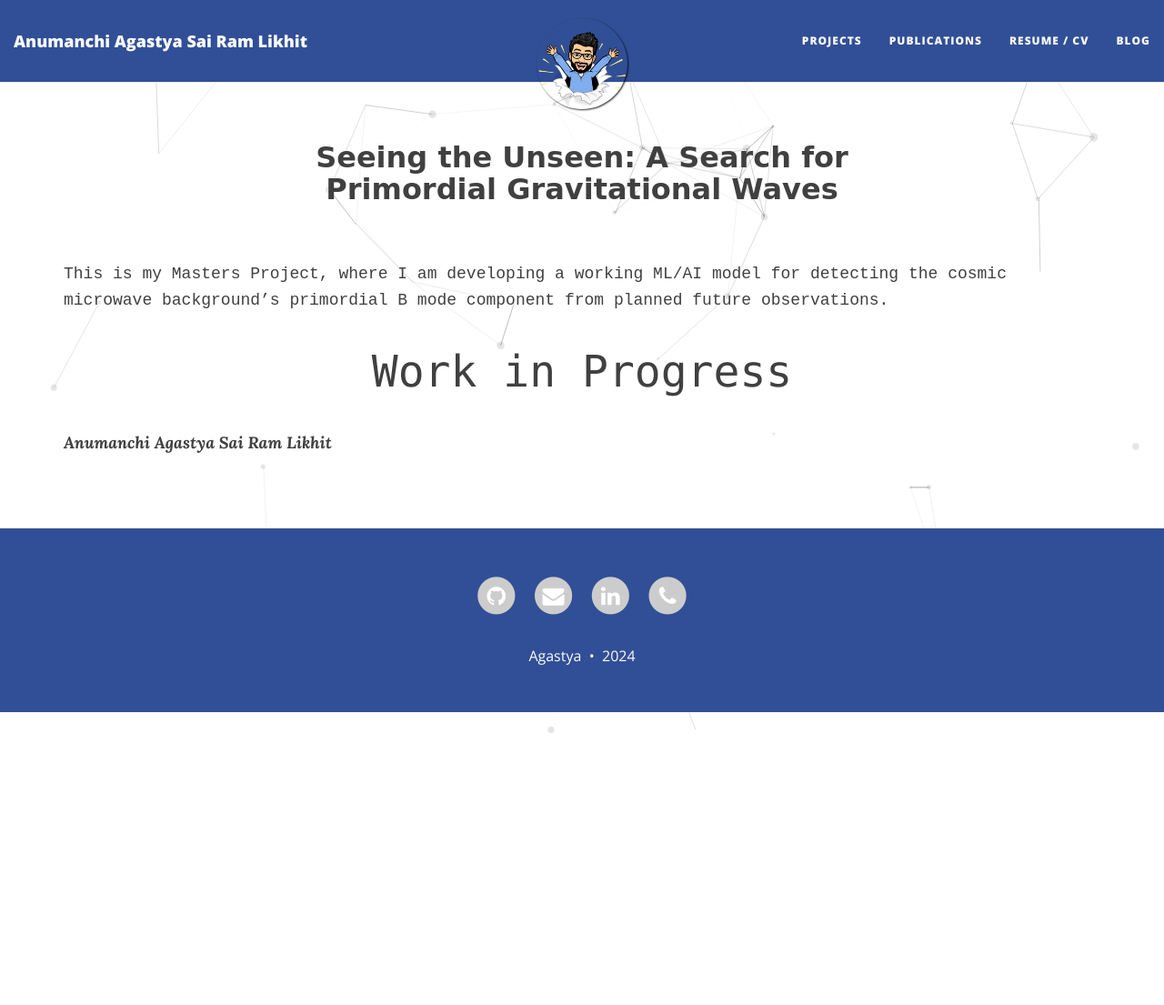
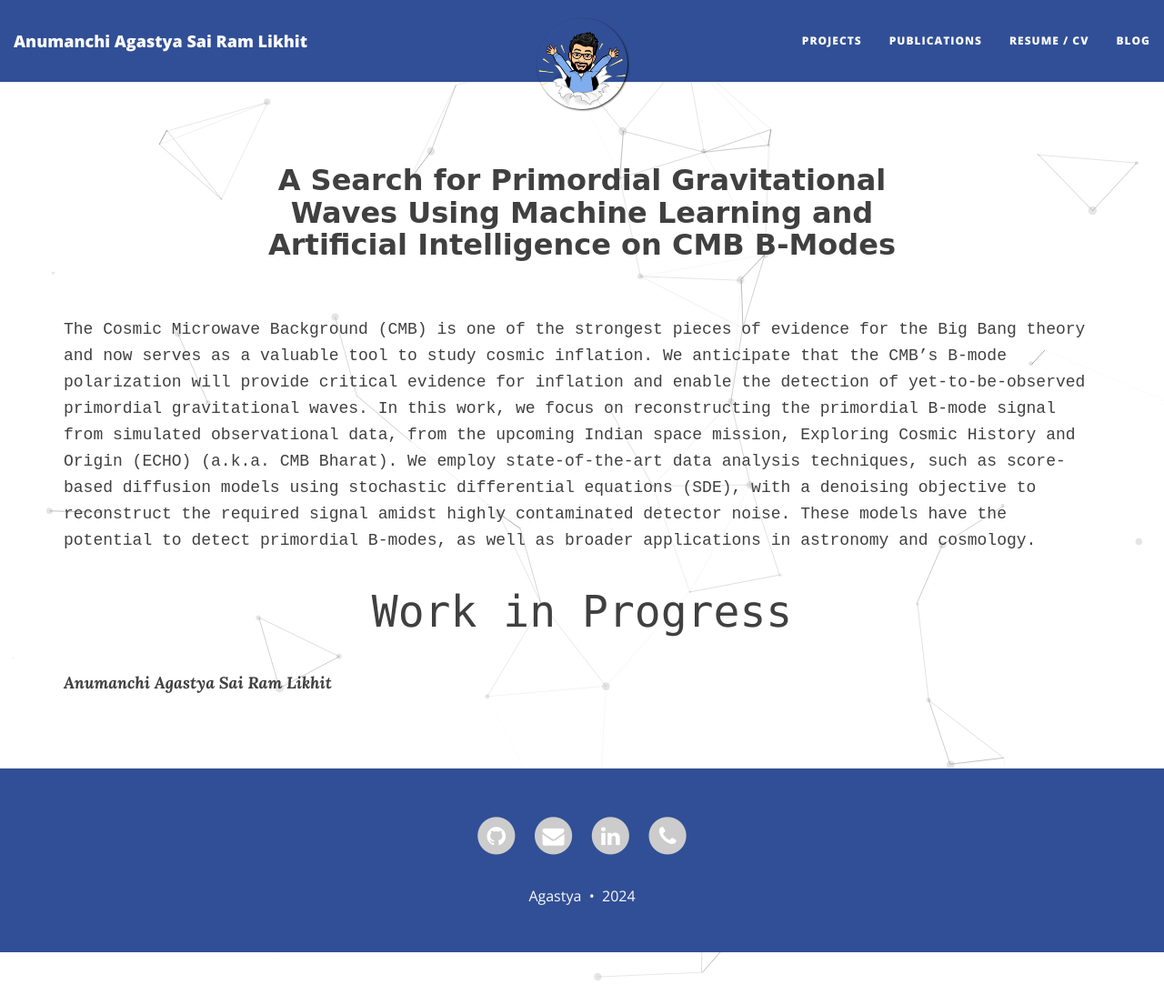
Before and after one commit to astropi-b/astropi-b.github.io, a Jekyll site: the page built from mscmb.md, in a window 1280 px wide and 1105 px high. Shown: the whole window at 91% size. Built offline with Jekyll 4.4.1, drawn with Linux system fonts in a browser that asks for light colours; nearby versions of some CDN libraries.

Commit message:
Update mscmb.md

```diff
--- a/mscmb.md
+++ b/mscmb.md
@@ -1,10 +1,11 @@
 ---
 layout: page
-title: "<span style=\"font-family: Comic Sans MS, Comic Sans, cursive; font-size:32px;\"> Seeing the Unseen: A Search for Primordial Gravitational Waves </span> "
+title: "<span style=\"font-family: Comic Sans MS, Comic Sans, cursive; font-size:32px;\"> A Search for Primordial Gravitational Waves Using Machine Learning and Artificial Intelligence on CMB B-Modes </span> "
 permalink: /research/mscmb/
 ---
 
-<span style="font-family: 'Andale Mono', monospace;">This is my Masters Project, where I am developing a working ML/AI model for detecting the cosmic microwave background's primordial B mode component from planned future observations.</span>
+<span style="font-family: 'Andale Mono', monospace;">The Cosmic Microwave Background (CMB) is one of the strongest pieces of evidence for the Big Bang theory and now serves as a valuable tool to study cosmic inflation. We anticipate that the CMB’s B-mode polarization will provide critical evidence for inflation and enable the detection of yet-to-be-observed primordial gravitational waves. In this work, we focus on reconstructing the primordial B-mode signal from simulated observational data, from the upcoming Indian space mission, Exploring Cosmic History and Origin (ECHO) (a.k.a. CMB Bharat). We employ
+state-of-the-art data analysis techniques, such as score-based diffusion models using stochastic differential equations (SDE), with a denoising objective to reconstruct the required signal amidst highly contaminated detector noise. These models have the potential to detect primordial B-modes, as well as broader applications in astronomy and cosmology.</span>
 
 
 
```
